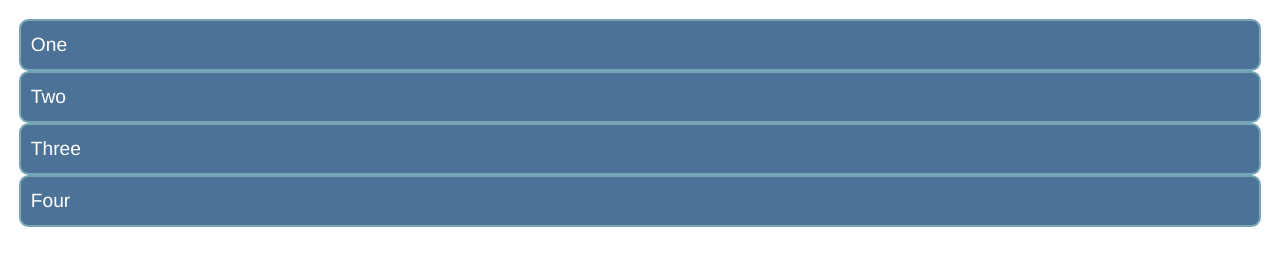
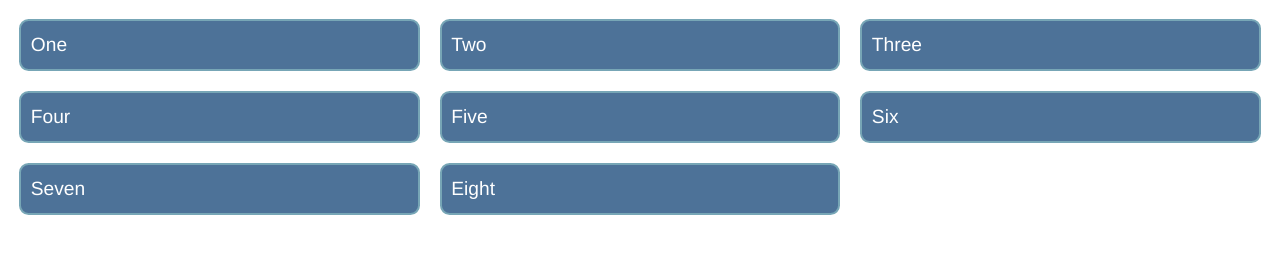
Before and after one commit to matheus4lves/mdn-grids, a plain HTML site: page src/task-1.html in a window 1280 px wide. Drawn offline with Linux system fonts and the light colour scheme.

Commit message:
Complete the first task

```diff
--- a/src/styles/styles.css
+++ b/src/styles/styles-1.css
@@ -15,4 +15,7 @@ body {
 }
 
 .grid {
+  display: grid;
+  grid-template-columns: repeat(3, 1fr);
+  gap: 20px;
 }
--- a/src/index.html
+++ b/src/task-1.html
@@ -4,7 +4,7 @@
   <head>
     <meta charset="utf-8" />
     <title>Grid: task 1</title>
-    <link rel="stylesheet" href="styles/styles.css" />
+    <link rel="stylesheet" href="styles/styles-1.css" />
   </head>
   <body>
     <div class="grid">
@@ -12,6 +12,10 @@
       <div>Two</div>
       <div>Three</div>
       <div>Four</div>
+      <div>Five</div>
+      <div>Six</div>
+      <div>Seven</div>
+      <div>Eight</div>
     </div>
   </body>
 </html>
```
